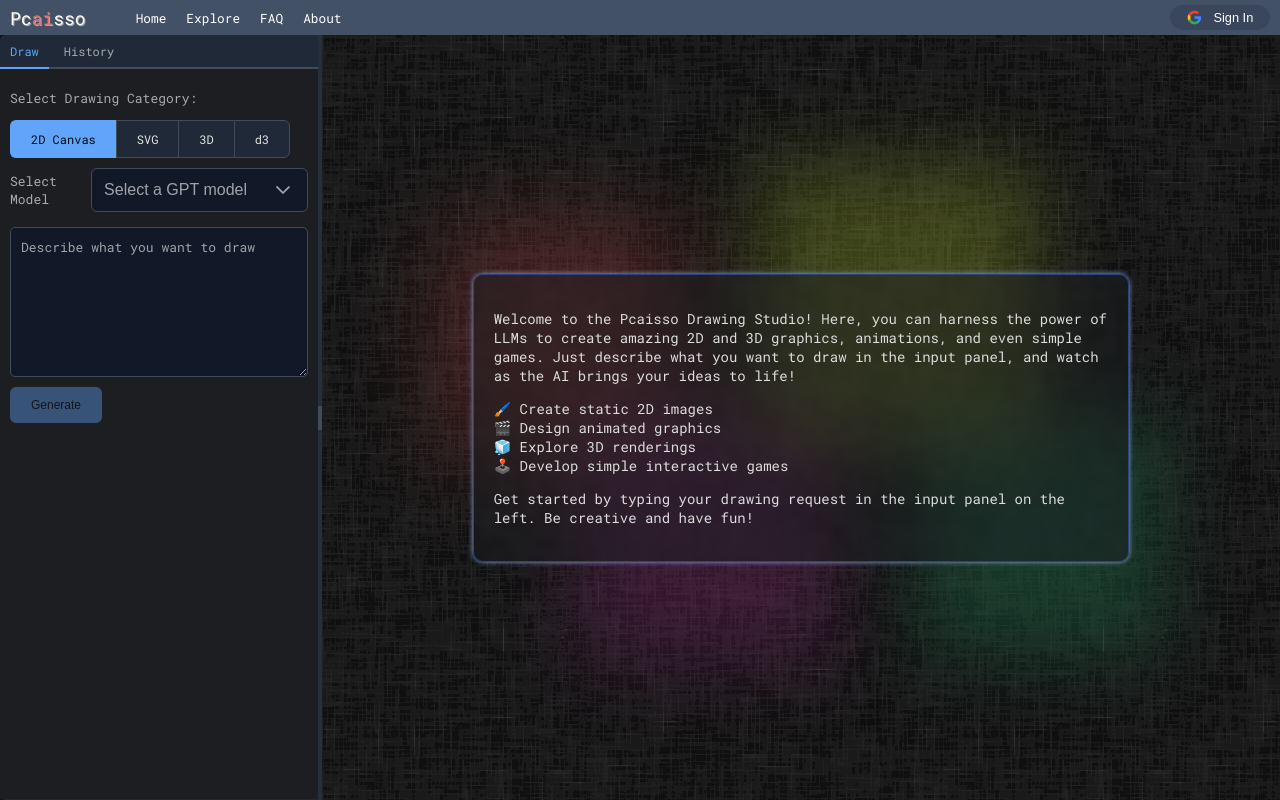
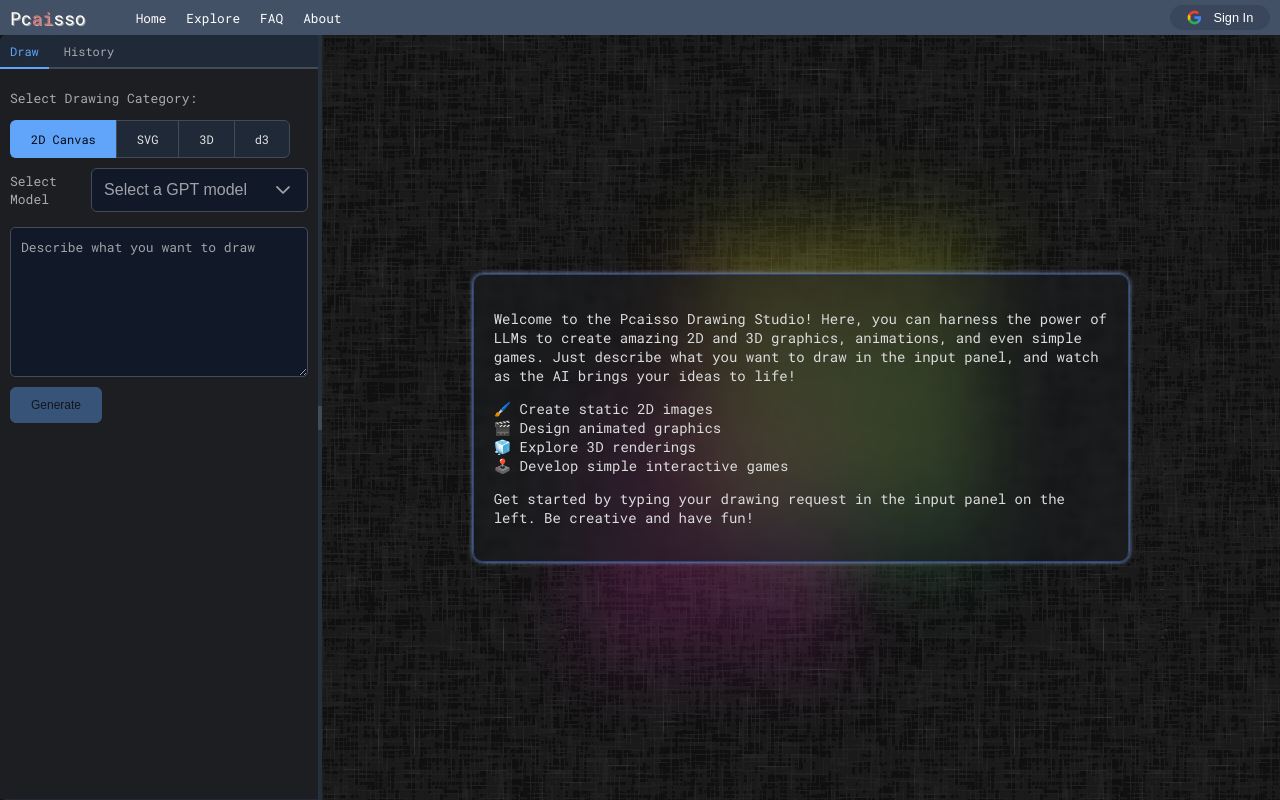
Before and after one commit to rmadhuram/pcaisso-next, a Next.js app: page /draw in a window 1280 px wide. Built offline with nearby package versions, Linux system fonts and the light colour scheme; no server answers; a web font is replaced by a local one.

Commit message:
some fun with animation :)

```diff
--- a/src/app/draw/page.module.scss
+++ b/src/app/draw/page.module.scss
@@ -49,28 +49,37 @@
     width: 2px;
     height: 2px;
     border-radius: 50%;
+    animation-duration: 15s;
+    animation-iteration-count: infinite;
 
     &.circle-1 {
       top: 40%;
       left: 25%;
+      animation-name: circ-1;
       box-shadow: 0 0 100px 120px rgb(202, 73, 73, 0.3);
     }
 
     &.circle-2 {
       top: 65%;
       left: 75%;
+      animation-name: circ-2;
+      animation-delay: 2s;
       box-shadow: 0 0 80px 120px rgb(28, 95, 66, 0.5);
     }
 
     &.circle-3 {
       top: 65%;
       left: 40%;
+      animation-name: circ-3;
+      animation-delay: 5s;
       box-shadow: 0 0 80px 130px rgb(142, 39, 123, 0.3);
     }
 
     &.circle-4 {
       top: 35%;
       left: 60%;
+      animation-name: circ-4;
+      animation-delay: 3s;
       box-shadow: 0 0 80px 140px rgba(160, 179, 42, 0.3);
     }
   }
--- a/src/app/globals.scss
+++ b/src/app/globals.scss
@@ -8,6 +8,66 @@
   font-size: 12px;
   font-family: "Roboto Mono", monospace;
   overflow: hidden;
+
+  @keyframes circ-1 {
+    0% {
+      top: 40%;
+      left: 25%;
+    }
+    50% {
+      top: 50%;
+      left: 50%;
+    }
+    100% {
+      top: 40%;
+      left: 25%;
+    }
+  }
+
+  @keyframes circ-2 {
+    0% {
+      top: 65%;
+      left: 75%;
+    }
+    50% {
+      top: 50%;
+      left: 50%;
+    }
+    100% {
+      top: 65%;
+      left: 75%;
+    }
+  }
+
+  @keyframes circ-3 {
+    0% {
+      top: 65%;
+      left: 40%;
+    }
+    50% {
+      top: 50%;
+      left: 50%;
+    }
+    100% {
+      top: 65%;
+      left: 40%;
+    }
+  }
+
+  @keyframes circ-4 {
+    0% {
+      top: 35%;
+      left: 60%;
+    }
+    50% {
+      top: 50%;
+      left: 50%;
+    }
+    100% {
+      top: 35%;
+      left: 60%;
+    }
+  }
 
   .contents {
     flex-grow: 1;
```
